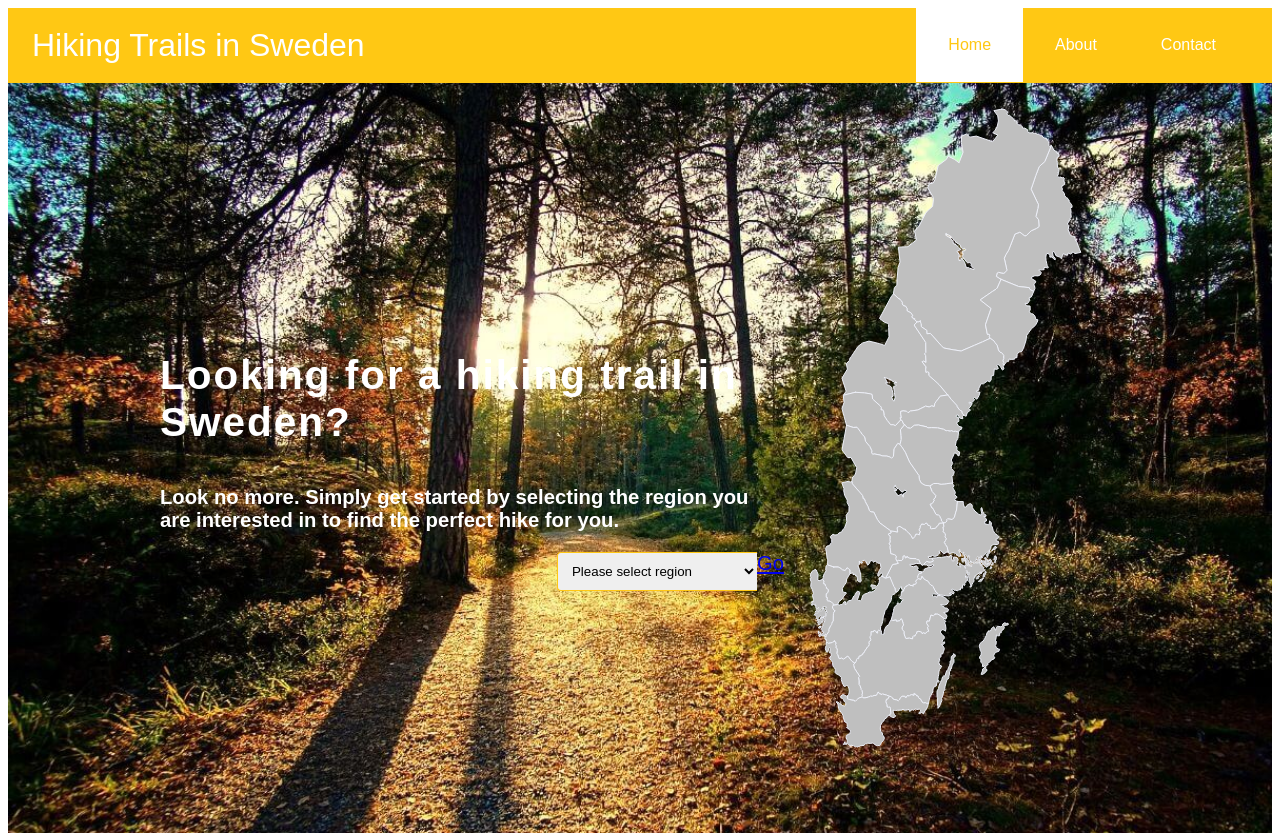
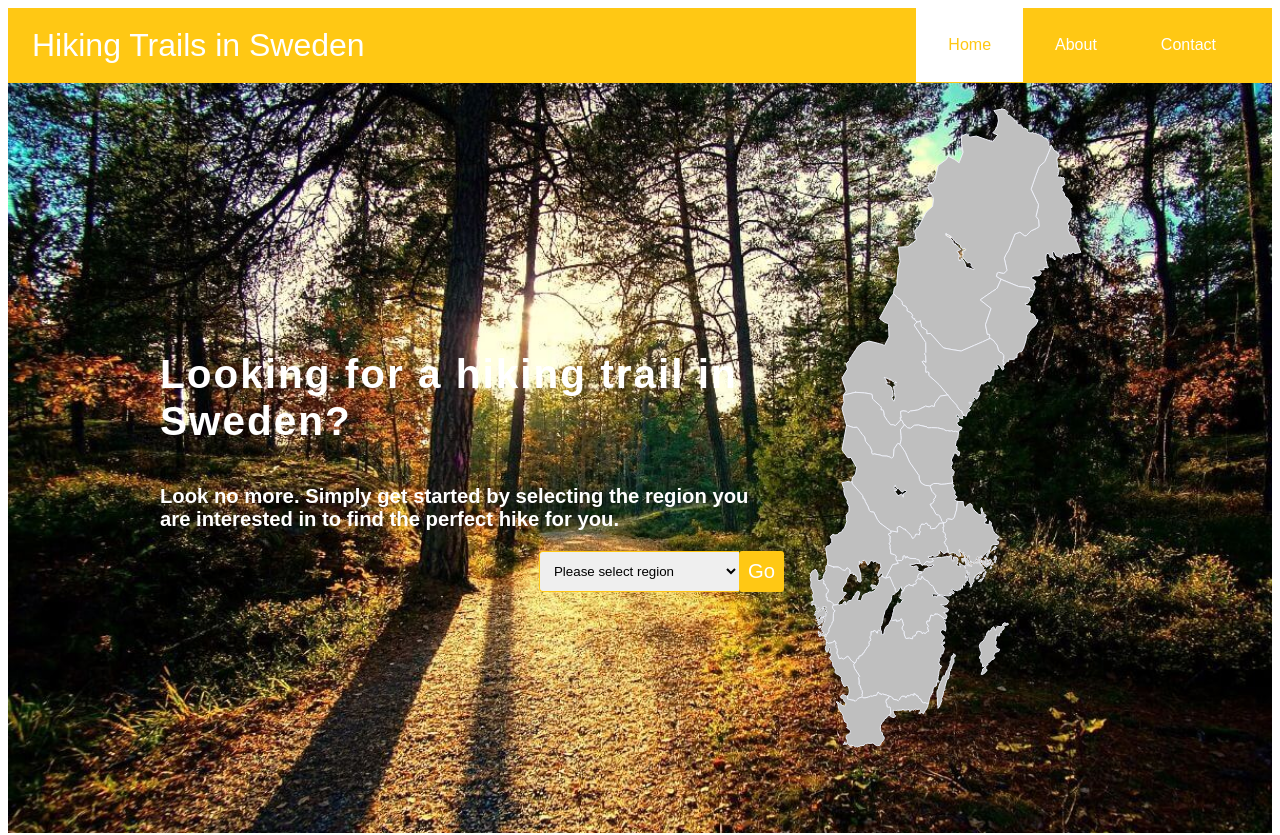
Before and after one commit to vocado78/new-hiking-trails, a React app: page / in a window 1280 px wide. Shown: the top 835 px of the page. Built offline with nearby package versions, Linux system fonts and the light colour scheme.

Commit message:
CHANGES to new button component on banner

```diff
--- a/src/components/Home/RegionSelect/RegionSelect.js
+++ b/src/components/Home/RegionSelect/RegionSelect.js
@@ -1,8 +1,8 @@
 import React from 'react';
 import PropTypes from 'prop-types';
-// import { Link } from 'react-router-dom';
 
 import styles from './styles.css';
+import Button from '../../Button/Button';
 
 const regions = [
   {
@@ -50,13 +50,11 @@ export default function RegionSelect(props) {
       >
         {regions.map(item => <option key={item.label} value={item.value}>{item.label}</option>)}
       </select>
-      <a className={styles.button} href="/">Go</a>
-      {/* <Link className={styles.button}
-          to={{
-            pathname: "/results",
-            search: "?region=" + this.state.region
-          }}>Go</Link> */}
-
+      <Button
+        path="/results"
+        searchString={`?region=${region}`}
+        label="Go"
+      />
     </form>
   );
 }
```
